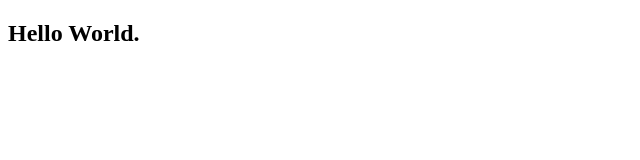
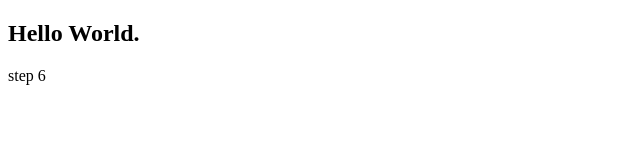
Before and after one commit to nkmd/github_actions, a plain HTML site: page index.html in a window 1280 px wide. Shown: the full height of the page, 0-640 px from the left. Drawn offline with Linux system fonts and the light colour scheme.

Commit message:
Sixth Workflow (*.html)

```diff
--- a/index.html
+++ b/index.html
@@ -9,6 +9,7 @@
 
 <body>
 	<h2>Hello World.</h2>
+	<p>step 6</p>
 
 </body>
 
```
Also changed, not shown: .github/workflows/sixth_workflow.yml.
